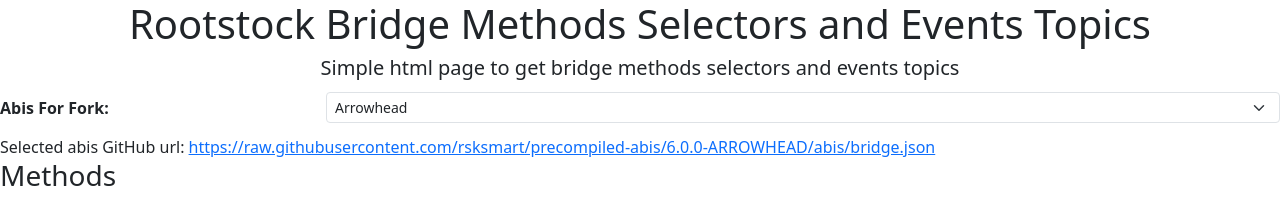
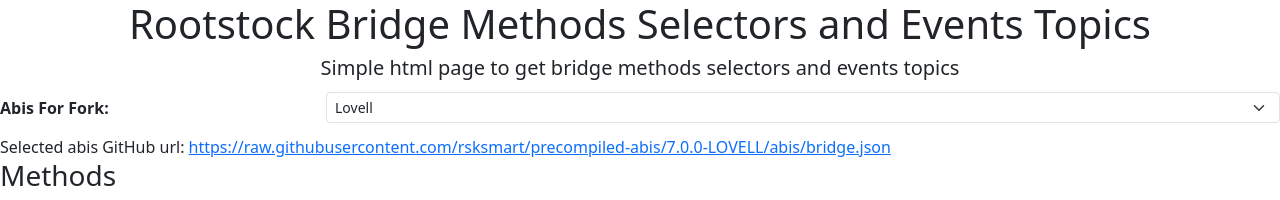
Before and after one commit to rsksmart/precompiled-abis, a website: page tools/PrecompiledAbis.html in a window 1280 px wide. Shown: the top 200 px of the page. Drawn offline with nearby package versions, Linux system fonts and the light colour scheme.

Commit message:
Update PrecompiledAbis.html

```diff
--- a/tools/PrecompiledAbis.html
+++ b/tools/PrecompiledAbis.html
@@ -85,7 +85,8 @@
                 </div>
                 <div class="col-9">
                     <select id='abiForForkSelect' class='form-select form-select-sm' aria-label=''>
-                        <option selected value='arrowhead'>Arrowhead</option>
+                        <option selected value='lovell'>Lovell</option>
+                        <option value='arrowhead'>Arrowhead</option>
                         <option value='fingerroot'>Fingerroot</option>
                         <option value='hop'>Hop</option>
                         <option value='iris'>Iris</option>
@@ -163,6 +164,7 @@
     const hopAbisUrl = 'https://raw.githubusercontent.com/rsksmart/precompiled-abis/5.0.0-HOP/abis/bridge.json';
     const fingerrootAbisUrl = 'https://raw.githubusercontent.com/rsksmart/precompiled-abis/5.0.0-FINGERROOT/abis/bridge.json';
     const arrowheadAbisUrl = 'https://raw.githubusercontent.com/rsksmart/precompiled-abis/6.0.0-ARROWHEAD/abis/bridge.json';
+    const lovellAbisUrl = 'https://raw.githubusercontent.com/rsksmart/precompiled-abis/7.0.0-LOVELL/abis/bridge.json';
 
     const abisForkInfoMap = {
         orchid: {
@@ -199,6 +201,11 @@
             name: '6.0.0-ARROWHEAD',
             key: 'arrowhead',
             url: arrowheadAbisUrl
+        },
+        lovell: {
+            name: '7.0.0-LOVELL',
+            key: 'lovell',
+            url: lovellAbisUrl
         }
     };
 
@@ -210,6 +217,7 @@
         hop: null,
         fingerroot: null,
         arrowhead: null,
+        lovell: null,
     };
 
     const peginMethods = [
@@ -259,7 +267,7 @@
     ];
 
     let selectedAbis = null;
-    let selectedAbiForkInfo = abisForkInfoMap.arrowhead;
+    let selectedAbiForkInfo = abisForkInfoMap.lovell;
 
     selectedAbisUrl.href = selectedAbiForkInfo.url;
     selectedAbisUrl.textContent = selectedAbiForkInfo.url;
```
